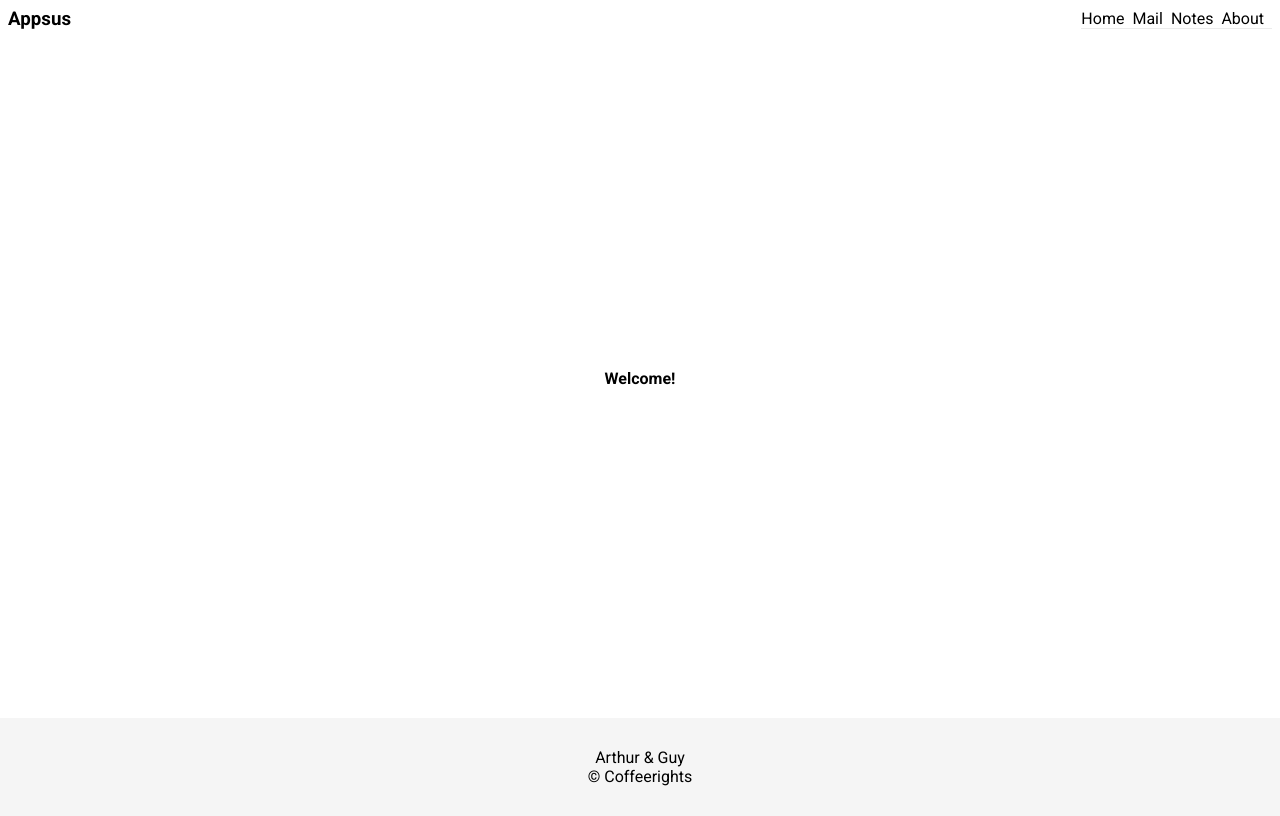
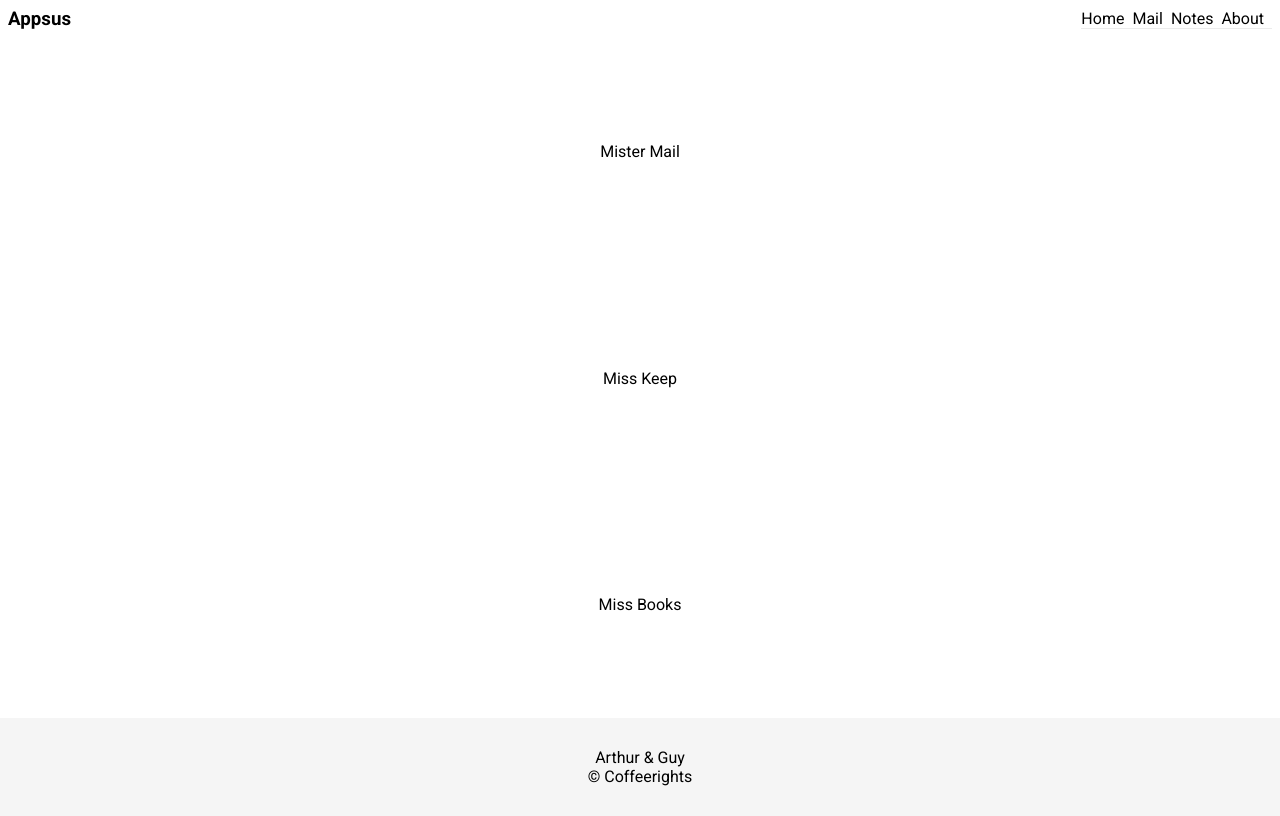
Before and after one commit to guyjof/appsus, a plain HTML site: page index.html in a window 1280 px wide. Drawn offline with Linux system fonts and the light colour scheme.

Commit message:
day 3 first commit

```diff
--- /dev/null
+++ b/css/pages/home-page.css
@@ -0,0 +1,22 @@
+.home-page {
+  display: flex;
+  flex-direction: column;
+  justify-content: center;
+  align-content: center;
+  align-items: center;
+}
+.home-page > div {
+  height: 100%;
+  display: flex;
+  justify-content: center;
+  align-content: center;
+  align-items: center;
+}
+
+.mail-card {
+}
+.note-card {
+}
+
+.book-card {
+}
--- a/css/style.css
+++ b/css/style.css
@@ -1,4 +1,5 @@
 @import url("https://fonts.googleapis.com/css2?family=Roboto:ital,wght@0,100;0,300;0,400;0,500;0,700;0,900;1,100;1,300;1,400;1,500;1,700;1,900&display=swap");
+@import "./pages/home-page.css";
 @import "./cmps/app-header.css";
 @import "./cmps/home-page.css";
 @import "./cmps/app-footer.css";
--- a/js/pages/home-page.js
+++ b/js/pages/home-page.js
@@ -3,7 +3,9 @@ export default {
     template: `<section>
                 <app-header />
                     <section class="home-page">
-                        <h1>Welcome!</h1>
+                        <div class="mail-card"> <router-link to="/mail">Mister Mail</router-link></div>
+                        <div class="note-card"> <router-link to="/mail">Miss Keep</router-link></div>
+                        <div class="book-card"> <router-link to="/mail">Miss Books</router-link></div>
                     </section>
                 </section>
     `,
```
Also changed, not shown: img/google-keep-2-569459.png (added), 1 other file.
